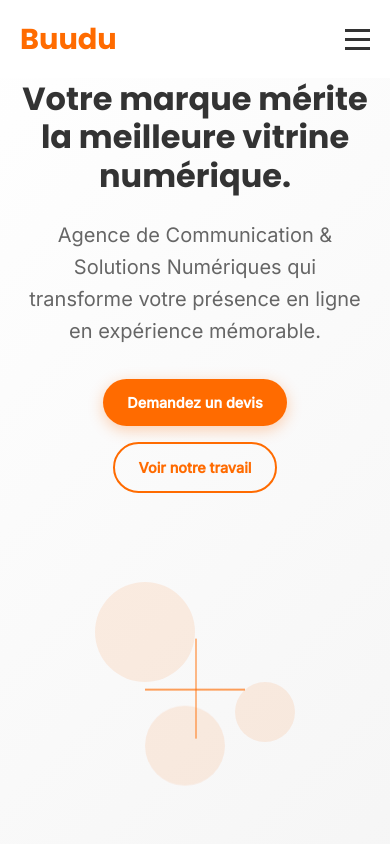
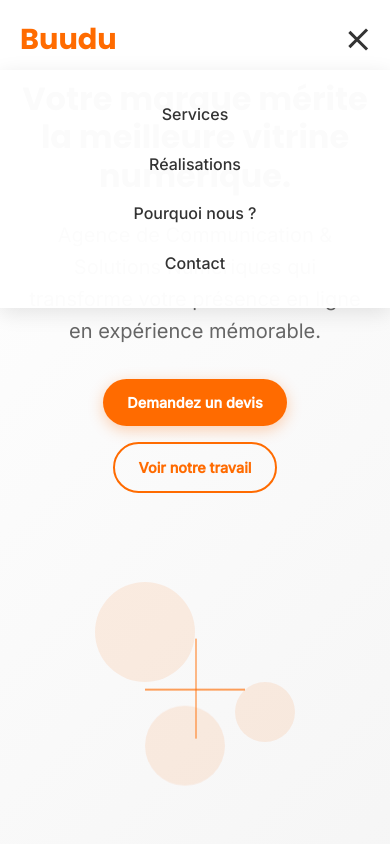
Before and after one commit to Wendemi226/buudu, a plain HTML site: page index.html in a window 390 px wide. Both pictures are taken after a click on the element 357 px from the left and 39 px from the top of the page. Shown: the top 844 px of the page. Drawn offline with Linux system fonts and the light colour scheme.

Commit message:
Correction du menu mobile - ajout des styles CSS manquants

```diff
--- a/styles.css
+++ b/styles.css
@@ -614,11 +614,41 @@ section {
 /* Responsive Design */
 @media (max-width: 768px) {
     .nav-links {
-        display: none;
+        position: fixed;
+        top: 70px;
+        left: 0;
+        width: 100%;
+        background: rgba(255, 255, 255, 0.98);
+        backdrop-filter: blur(10px);
+        -webkit-backdrop-filter: blur(10px);
+        flex-direction: column;
+        align-items: center;
+        padding: 2rem 0;
+        gap: 1.5rem;
+        transform: translateX(-100%);
+        transition: transform 0.3s ease;
+        box-shadow: 0 5px 20px rgba(0, 0, 0, 0.1);
+    }
+
+    .nav-links.active {
+        display: flex;
+        transform: translateX(0);
     }
 
     .hamburger {
         display: flex;
+    }
+
+    .hamburger.active span:nth-child(1) {
+        transform: rotate(-45deg) translate(-5px, 6px);
+    }
+
+    .hamburger.active span:nth-child(2) {
+        opacity: 0;
+    }
+
+    .hamburger.active span:nth-child(3) {
+        transform: rotate(45deg) translate(-5px, -6px);
     }
 
     .hero .container {
```
